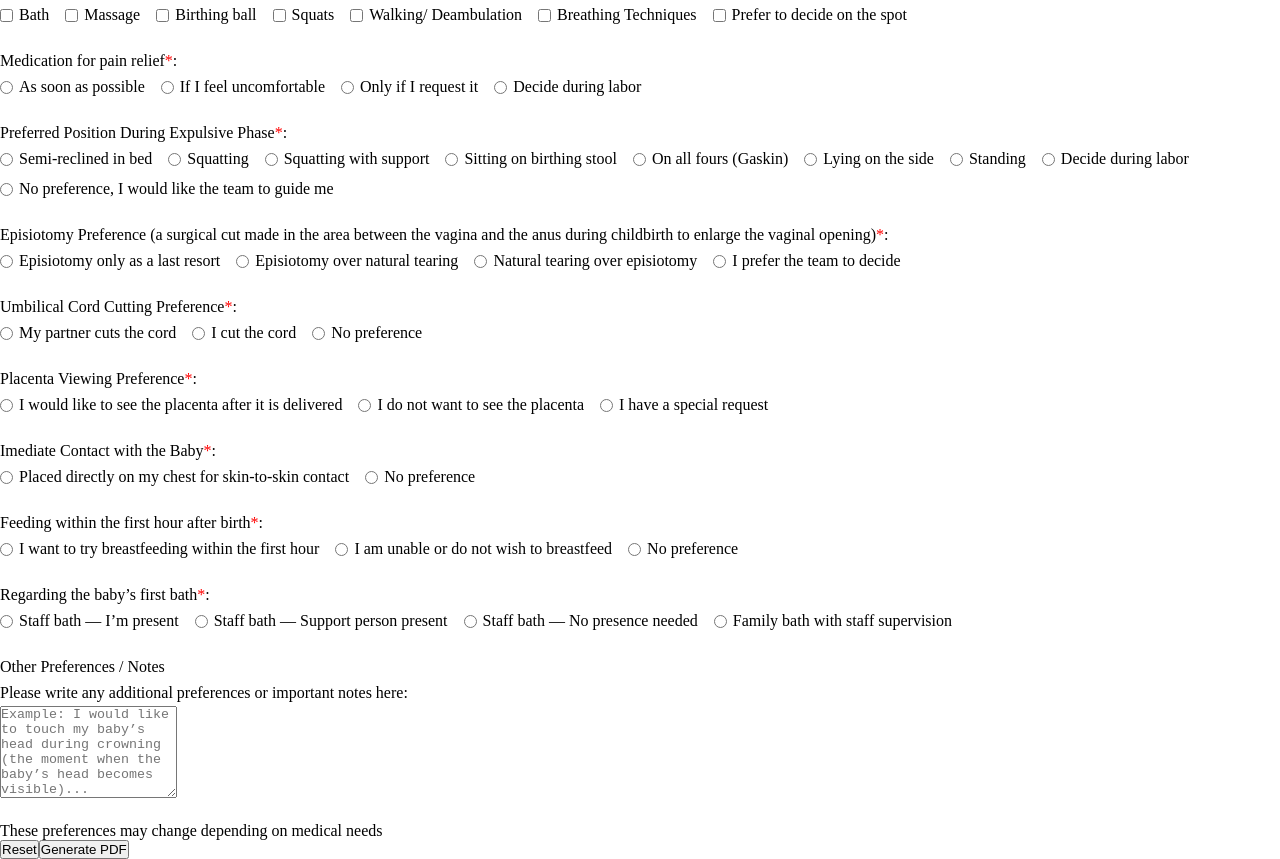
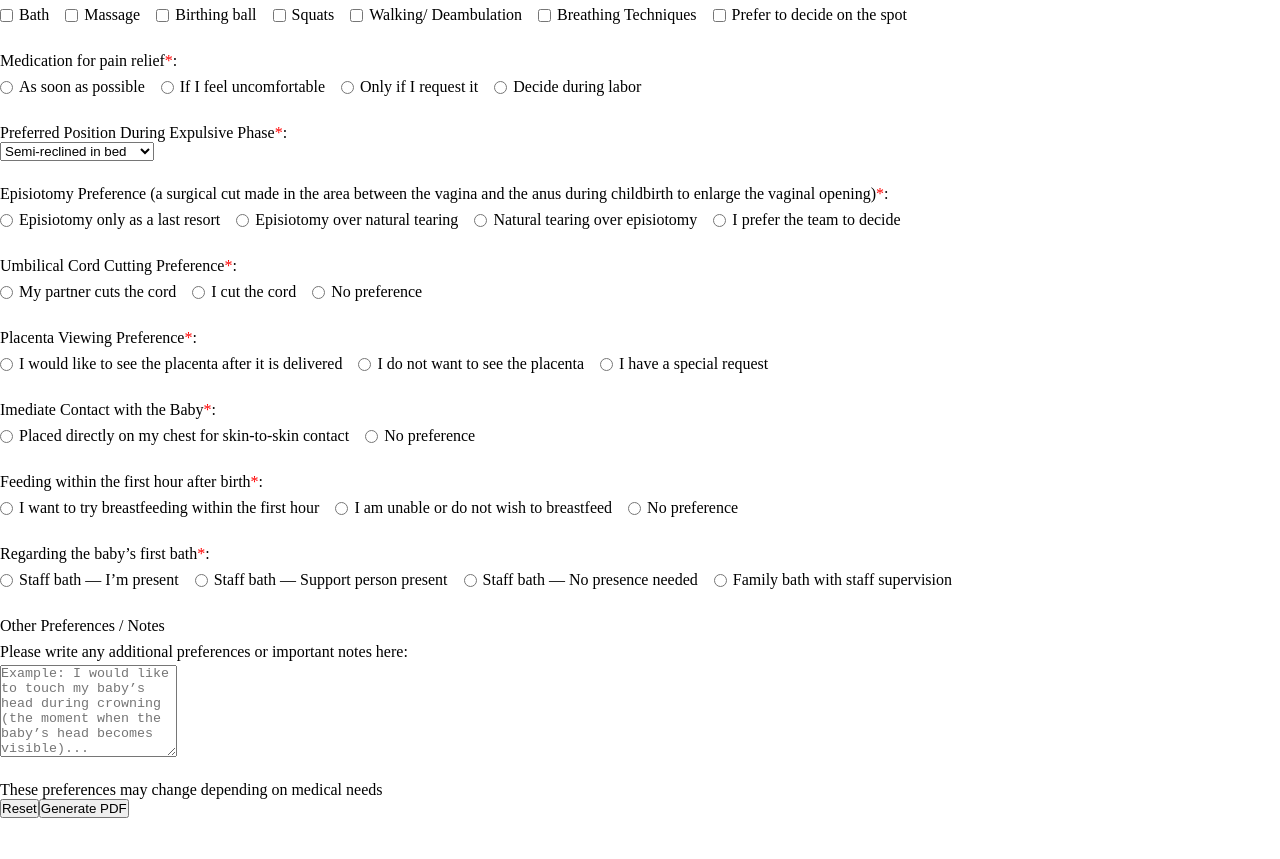
Before and after one commit to fernandodestefani/myBirthPlan, a React (Vite) app: page / in a window 1280 px wide. Shown: the part 841-1700 px from the top of the page. After the commit the page ends 1659 px from the top, so only its background shows below. Built offline with nearby package versions, Linux system fonts and the light colour scheme.

Commit message:
use select instead of radio group for long option list

```diff
--- a/src/components/BirthPlanForm.jsx
+++ b/src/components/BirthPlanForm.jsx
@@ -145,32 +145,23 @@ export default function BirthPlanForm() {
         ]}
       />
 
-      <RadioGroup
-        legend="Preferred Position During Expulsive Phase"
-        name="expulsivePosition"
-        required={true}
-        options={[
-          {
-            value: "semiReclined",
-            label: "Semi-reclined in bed",
-            isFirst: true,
-          },
-          { value: "squatting", label: "Squatting" },
-          { value: "supportedSquat", label: "Squatting with support" },
-          { value: "birthingStool", label: "Sitting on birthing stool" },
-          { value: "handsAndKnees", label: "On all fours (Gaskin)" },
-          { value: "sideLying", label: "Lying on the side" },
-          { value: "standing", label: "Standing" },
-          {
-            value: "freedomToChoose",
-            label: "Decide during labor",
-          },
-          {
-            value: "noPreference",
-            label: "No preference, I would like the team to guide me",
-          },
-        ]}
-      />
+      <label htmlFor="expulsivePosition">
+        Preferred Position During Expulsive Phase<span>*</span>:
+        <select name="expulsivePosition" id="expulsivePosition" required>
+          <option value="" disabled>
+            Select an option
+          </option>
+          <option value="semiReclined">Semi-reclined in bed</option>
+          <option value="squatting">Squatting</option>
+          <option value="supportedSquat">Squatting with support</option>
+          <option value="birthingStool">Birthing stool</option>
+          <option value="handsAndKnees">On all fours (Gaskin)</option>
+          <option value="sideLying">Side-lying</option>
+          <option value="standing">Standing</option>
+          <option value="freedomToChoose">Decide during labor</option>
+          <option value="noPreference">No preference</option>
+        </select>
+      </label>
 
       <RadioGroup
         legend="Episiotomy Preference (a surgical cut made in the area between the vagina and the anus during childbirth to enlarge the vaginal opening)"
@@ -267,23 +258,19 @@ export default function BirthPlanForm() {
         options={[
           {
             value: "team-present-mother",
-            label:
-              "Staff bath — I’m present",
+            label: "Staff bath — I’m present",
           },
           {
             value: "team-present-support",
-            label:
-              "Staff bath — Support person present",
+            label: "Staff bath — Support person present",
           },
           {
             value: "team-no-presence",
-            label:
-              "Staff bath — No presence needed",
+            label: "Staff bath — No presence needed",
           },
           {
             value: "family-with-supervision",
-            label:
-              "Family bath with staff supervision",
+            label: "Family bath with staff supervision",
           },
         ]}
       />
--- a/src/index.css
+++ b/src/index.css
@@ -63,6 +63,10 @@ form input {
   border-radius: 11px;
 }
 
+form select {
+  display: block;
+}
+
 fieldset {
   border: none;
   margin: 24px 0;
```
